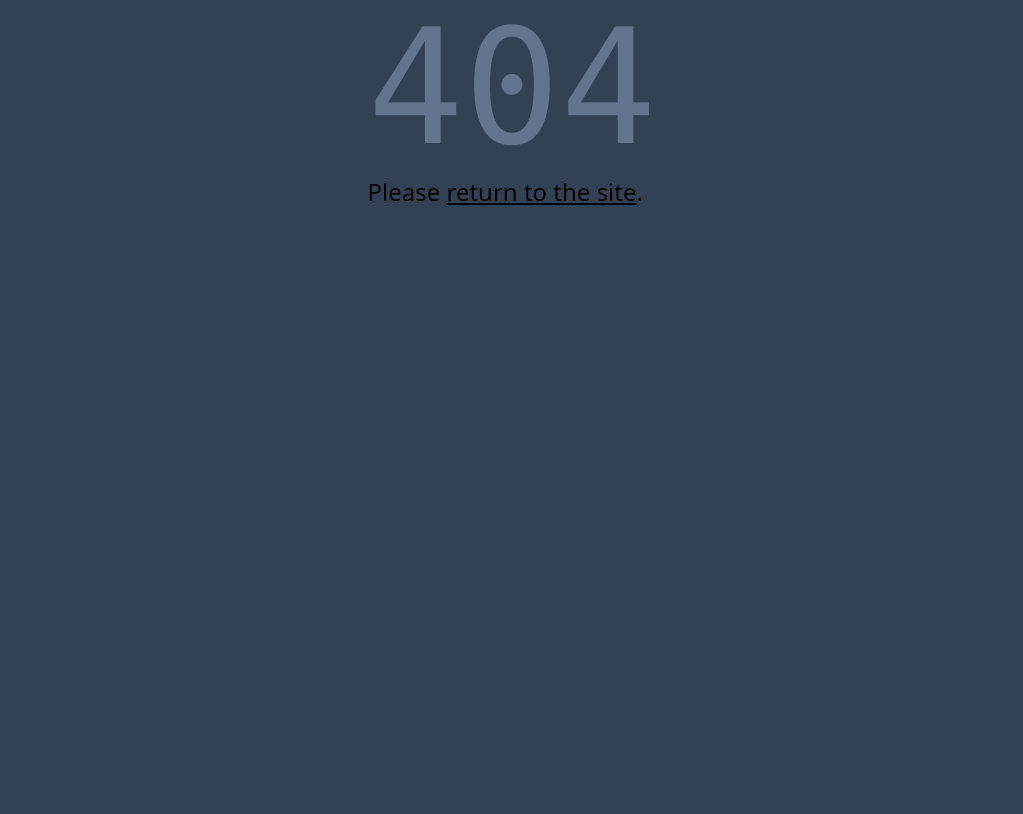
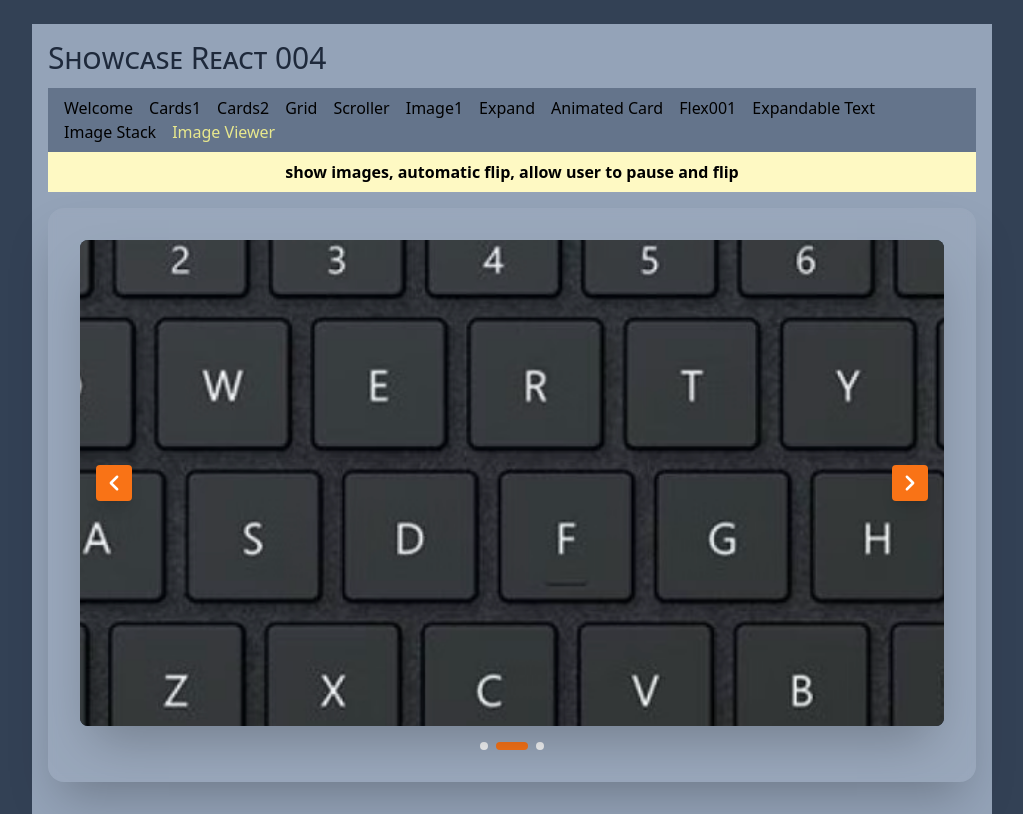
Before and after one commit to epx-edta/showcase-react-004, a React (Vite) app: page /image-viewer in a window 1280 px wide. Before the commit this address had no page. Shown: the whole page, without its empty margins (128-1151 px from the left). Built offline with nearby package versions, Linux system fonts and the light colour scheme.

Commit message:
FEATURE: Add Image Viewer page

```diff
--- /dev/null
+++ b/src/components/ImageViewer.tsx
@@ -0,0 +1,126 @@
+import { useState, useEffect, useRef } from 'react';
+
+interface ImageViewerProps {
+    pathAndFileNames: string[];
+}
+
+export const ImageViewer = ({ pathAndFileNames }: ImageViewerProps) => {
+    const [currentIndex, setCurrentIndex] = useState(0);
+    const [isHovered, setIsHovered] = useState(false);
+    const autoFlipIntervalRef = useRef<number | null>(null);
+
+    const handlePrevious = () => {
+        setCurrentIndex((prev) => (prev === 0 ? pathAndFileNames.length - 1 : prev - 1));
+    };
+
+    const handleNext = () => {
+        setCurrentIndex((prev) => (prev === pathAndFileNames.length - 1 ? 0 : prev + 1));
+    };
+
+    // Auto-flip functionality
+    useEffect(() => {
+        if (!isHovered && pathAndFileNames.length > 1) {
+            autoFlipIntervalRef.current = setInterval(() => {
+                setCurrentIndex((prev) => (prev === pathAndFileNames.length - 1 ? 0 : prev + 1));
+            }, 3000);
+        }
+
+        return () => {
+            if (autoFlipIntervalRef.current) {
+                clearInterval(autoFlipIntervalRef.current);
+            }
+        };
+    }, [isHovered, pathAndFileNames.length]);
+
+    if (!pathAndFileNames || pathAndFileNames.length === 0) {
+        return <div className="text-gray-500">No images to display</div>;
+    }
+
+    return (
+        <div className="space-y-4">
+            <div
+                className="relative w-full aspect-[16/9] bg-gradient-to-br from-gray-800 to-gray-900 rounded-lg overflow-hidden shadow-2xl"
+                onMouseEnter={() => setIsHovered(true)}
+                onMouseLeave={() => setIsHovered(false)}
+            >
+                {/* Image Display */}
+                <div className="absolute inset-0">
+                    {pathAndFileNames.map((imagePath, index) => {
+                        const offset = index - currentIndex;
+                        const isVisible = Math.abs(offset) <= 2;
+
+                        return (
+                            <div
+                                key={imagePath}
+                                className="absolute inset-0 transition-all duration-500 ease-out"
+                                style={{
+                                    transform: `translateX(${offset * 100}%) scale(${isVisible ? 1 : 0.8})`,
+                                    opacity: offset === 0 ? 1 : 0.3,
+                                    zIndex: offset === 0 ? 10 : 5 - Math.abs(offset),
+                                    pointerEvents: offset === 0 ? 'auto' : 'none',
+                                }}
+                            >
+                                <img
+                                    src={imagePath}
+                                    alt={`Image ${index + 1}`}
+                                    className="w-full h-full object-cover"
+                                />
+                            </div>
+                        );
+                    })}
+                </div>
+
+                {/* Left Arrow */}
+                <button
+                    onClick={handlePrevious}
+                    className="absolute left-4 top-1/2 -translate-y-1/2 z-20 bg-orange-500 hover:bg-orange-600 text-white p-2 rounded transition-all duration-300 hover:scale-110 active:scale-95 shadow-lg"
+                    aria-label="Previous image"
+                >
+                    <svg
+                        xmlns="http://www.w3.org/2000/svg"
+                        fill="none"
+                        viewBox="0 0 24 24"
+                        strokeWidth={3}
+                        stroke="currentColor"
+                        className="w-5 h-5"
+                    >
+                        <path strokeLinecap="round" strokeLinejoin="round" d="M15.75 19.5L8.25 12l7.5-7.5" />
+                    </svg>
+                </button>
+
+                {/* Right Arrow */}
+                <button
+                    onClick={handleNext}
+                    className="absolute right-4 top-1/2 -translate-y-1/2 z-20 bg-orange-500 hover:bg-orange-600 text-white p-2 rounded transition-all duration-300 hover:scale-110 active:scale-95 shadow-lg"
+                    aria-label="Next image"
+                >
+                    <svg
+                        xmlns="http://www.w3.org/2000/svg"
+                        fill="none"
+                        viewBox="0 0 24 24"
+                        strokeWidth={3}
+                        stroke="currentColor"
+                        className="w-5 h-5"
+                    >
+                        <path strokeLinecap="round" strokeLinejoin="round" d="M8.25 4.5l7.5 7.5-7.5 7.5" />
+                    </svg>
+                </button>
+            </div>
+
+            {/* Dot Indicators - Now outside the image container */}
+            <div className="flex justify-center gap-2">
+                {pathAndFileNames.map((_, index) => (
+                    <button
+                        key={index}
+                        onClick={() => setCurrentIndex(index)}
+                        className={`h-2 rounded-full transition-all duration-300 ${index === currentIndex
+                            ? 'bg-orange-500 w-8'
+                            : 'bg-gray-100 w-2 hover:bg-gray-200'
+                            }`}
+                        aria-label={`Go to image ${index + 1}`}
+                    />
+                ))}
+            </div>
+        </div>
+    );
+};
--- a/src/components/Nav.tsx
+++ b/src/components/Nav.tsx
@@ -62,6 +62,11 @@ const menuItems = [
 		title: "Image Stack",
 		description: "Image stack with text content.",
 	},
+	{
+		idCode: "image-viewer",
+		title: "Image Viewer",
+		description: "show images, automatic flip, allow user to pause and flip",
+	},
 ];
 
 export const Nav = () => {
@@ -120,7 +125,7 @@ export const Nav = () => {
 						)}
 					</div>
 					<div className="hidden md:block bg-slate-500 px-4 py-2 content">
-						<ul className="flex gap-4">
+						<ul className="flex gap-x-4 gap-y-0 flex-wrap">
 							{menuItems.map((menuItem, index) => {
 								return (
 									<React.Fragment key={index}>
--- a/src/main.tsx
+++ b/src/main.tsx
@@ -15,6 +15,7 @@ import { PageAnimatedCard } from "./pages/PageAnimatedCard";
 import PageFlex001 from "./pages/PageFlex001";
 import { PageExpandableText } from "./pages/PageExpandableText.tsx";
 import { PageImageStack } from "./pages/PageImageStack.tsx";
+import { PageImageViewer } from "./pages/PageImageViewer.tsx";
 
 const router = createBrowserRouter([
 	{
@@ -67,6 +68,10 @@ const router = createBrowserRouter([
 				element: <PageImageStack/>
 			},
 			{
+				path: "image-viewer",
+				element: <PageImageViewer/>
+			},
+			{
 				path: "/",
 				element: <Navigate to="/welcome" replace />,
 			},
--- a/src/pages/PageImageStack.tsx
+++ b/src/pages/PageImageStack.tsx
@@ -2,8 +2,8 @@ import { ImageStack } from '../components/ImageStack';
 
 export const PageImageStack = () => {
   const images = [
+    '/images/pageImageStack/image002.png',
     '/images/pageImageStack/image001.png',
-    '/images/pageImageStack/image002.png',
     '/images/pageImageStack/image003.png',
   ];
 
--- /dev/null
+++ b/src/pages/PageImageViewer.tsx
@@ -0,0 +1,17 @@
+import { ImageViewer } from '../components/ImageViewer';
+
+export const PageImageViewer = () => {
+  const images = [
+    '/images/pageImageStack/image001.png',
+    '/images/pageImageStack/image002.png',
+    '/images/pageImageStack/image003.png',
+  ];
+
+  return (
+    <div className="max-w-6xl mx-auto space-y-8">
+      <div className="bg-white/5 backdrop-blur-sm rounded-2xl p-8 shadow-2xl">
+        <ImageViewer pathAndFileNames={images} />
+      </div>
+    </div>
+  );
+};
```
Lines whose indentation alone changed are shown as unchanged.
